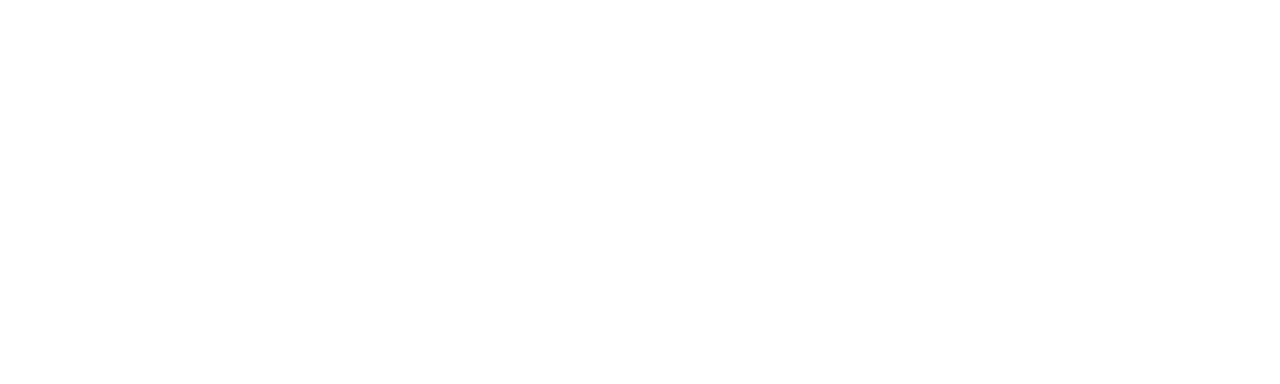
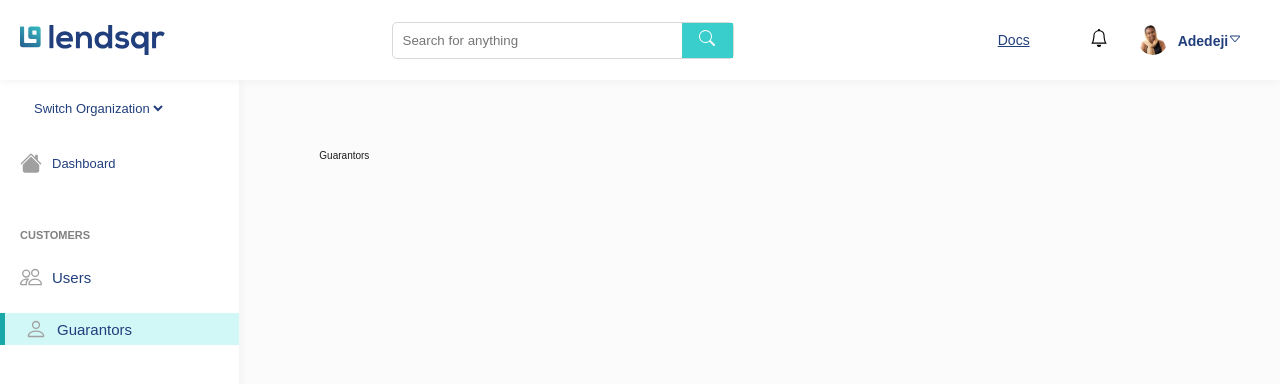
Before and after one commit to Onosgb/lendsqr-fe-test, a React (Create React App) app: page /v1/guarantors in a window 1280 px wide. Before the commit this address had no page. Shown: the top 384 px of the page. Built offline with nearby package versions, Linux system fonts and the light colour scheme; what reduxjs-toolkit-persist would draw is missing.

Commit message:
added active class to dasboard nave buttons

```diff
--- a/src/App.tsx
+++ b/src/App.tsx
@@ -1,7 +1,9 @@
 import React from "react";
 import { BrowserRouter as Router, Route, Routes } from "react-router-dom";
 import "./App.scss";
+import Dashboard from "./app/pages/Dashboard";
 import DashboardNav from "./app/pages/DashboardNav";
+import Guarantors from "./app/pages/Guarantors";
 import Login from "./app/pages/Login";
 import User from "./app/pages/User";
 import Users from "./app/pages/Users";
@@ -13,7 +15,9 @@
         <Routes>
           <Route path="/" element={<Login />} />
           <Route path="v1" element={<DashboardNav />}>
-            <Route path="" element={<Users />} />
+            <Route path="" element={<Dashboard />} />
+            <Route path="guarantors" element={<Guarantors />} />
+            <Route path="users" element={<Users />} />
             <Route path="user" element={<User />} />
           </Route>
         </Routes>
--- /dev/null
+++ b/src/app/pages/Dashboard.tsx
@@ -0,0 +1,5 @@
+const Dashboard: React.FC = () => {
+  return <div>Dashboard</div>;
+};
+
+export default Dashboard;
--- a/src/app/pages/DashboardNav.tsx
+++ b/src/app/pages/DashboardNav.tsx
@@ -1,6 +1,7 @@
-import { Link, Outlet } from "react-router-dom";
+import { Link, Outlet, useMatch, useNavigate } from "react-router-dom";
 import * as Icon from "react-bootstrap-icons";
 const DashboardNav: React.FC = () => {
+  const navigate = useNavigate();
   return (
     <div className="dashboard">
       <aside className="side_navigation">
@@ -12,21 +13,34 @@
             </select>
           </div>
 
-          <button className="menu_btn">
+          <button
+            onClick={() => navigate("/v1")}
+            className={`menu_btn ${
+              useMatch({ path: "/v1", end: true }) ? "active" : ""
+            }`}
+          >
             <Icon.HouseFill /> Dashboard
           </button>
         </div>
 
         <div className="other_nav-btn">
           <p className="section_label">CUSTOMERS</p>
-          <Link to="/v1" className="menu_btn">
-            {/* <button className="menu_btn"> */}
+          <button
+            onClick={() => navigate("users")}
+            className={`menu_btn ${
+              useMatch({ path: "/v1/users", end: true }) ? "active" : ""
+            }`}
+          >
             <Icon.People /> Users
-            {/* </button> */}
-          </Link>
-          <Link to="#" className="menu_btn">
+          </button>
+          <button
+            onClick={() => navigate("guarantors")}
+            className={`menu_btn ${
+              useMatch({ path: "/v1/guarantors", end: true }) ? "active" : ""
+            }`}
+          >
             <Icon.Person /> Guarantors
-          </Link>
+          </button>
         </div>
       </aside>
 
--- /dev/null
+++ b/src/app/pages/Guarantors.tsx
@@ -0,0 +1,5 @@
+const Guarantors: React.FC = () => {
+  return <div>Guarantors</div>;
+};
+
+export default Guarantors;
--- a/src/sass/layouts/_main_nav.scss
+++ b/src/sass/layouts/_main_nav.scss
@@ -26,7 +26,11 @@
       margin-bottom: 2rem;
       cursor: pointer;
       text-decoration: none;
-
+      width: 100%;
+      height: 100%;
+      display: flex;
+      padding: 0.5rem;
+      align-items: center;
       > svg {
         color: rgb(160, 160, 160);
         font-size: 2.2rem;
@@ -41,6 +45,11 @@
     }
   }
 
+  .active {
+    background-color: #67e2e24b !important;
+    border-left: 5px solid #19a8a8 !important;
+  }
+
   .other_nav-btn {
     display: flex;
     flex-direction: column;
@@ -53,10 +62,17 @@
       margin-top: 3rem;
       color: grey;
     }
+
     .menu_btn {
+      padding: 0.5rem;
       padding-left: 2rem;
       margin-bottom: 2rem;
+      width: 100%;
+      height: 100%;
+      display: flex;
+      align-items: center;
       cursor: pointer;
+
       > svg {
         color: rgb(160, 160, 160);
         font-size: 2.2rem;
```
